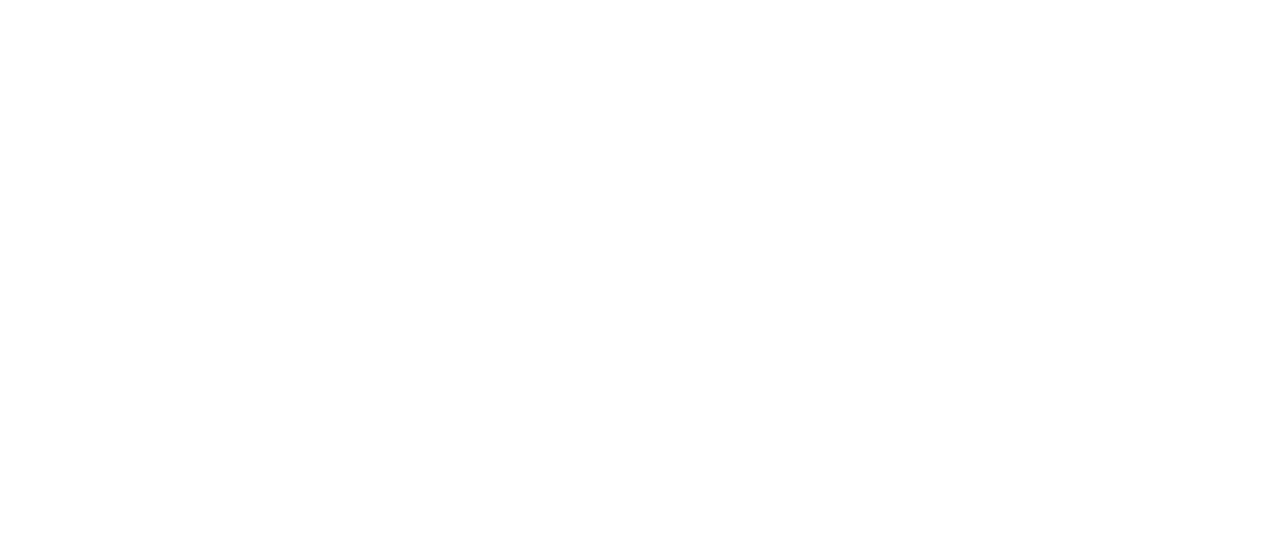
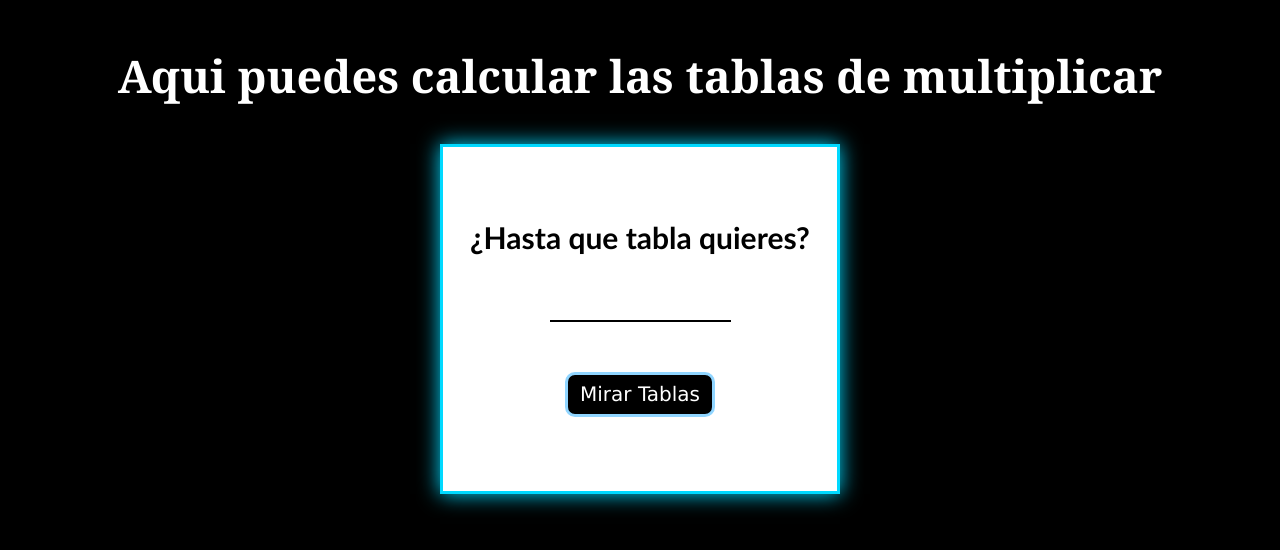
Before and after one commit to Nemexis017/praticaCiclo, a plain HTML site: page index.html in a window 1280 px wide. Drawn offline with Linux system fonts and the light colour scheme.

Commit message:
Formulario_numero

```diff
--- a/css/style.css
+++ b/css/style.css
@@ -5,8 +5,17 @@ Fecha de creacion: 10/06/2023
 Hora: 9:17 pm
 */
 
+input[type="number"]::-webkit-outer-spin-button,input[type="number"]::-webkit-inner-spin-button {
+    -webkit-appearance: none;
+    margin: 0;
+}
+
 *{
     box-sizing: border-box;
+}
+
+body{
+    background-color: #000000;
 }
 
 .contenedor{
@@ -21,4 +30,65 @@ Hora: 9:17 pm
 .caja-hija{
     display: inline-block;
     width: 220px;
+    color: #ffffff;
 }
+
+.formulario{
+    display: flex;
+    justify-content: center;
+    width: inherit;
+}
+
+/* ************ titulo **************** */
+
+.titulo{
+    color: #ffffff;
+    text-align: center;
+    font-size: 30px;
+    font-family: Cambria, Cochin, Georgia, Times, 'Times New Roman', serif;
+}
+
+.formulario-hijo{
+    display: flex;
+    justify-content: center;
+    align-items: center;
+    flex-direction: column;
+    background-color: #ffffff;
+    border: 3px solid #00d9ff;
+    box-shadow: 0px 0px 20px #00d9ff;
+    width: 400px;
+    height: 350px;
+}
+
+.formulario-hijo:hover{
+    border: 4px solid #b300ff;
+    box-shadow: 0px 0px 25px #b300ff;
+}
+
+.label-tablas{
+    margin: 8px;
+    font-family: 'Gill Sans', 'Gill Sans MT', Calibri, 'Trebuchet MS', sans-serif;
+    font-size: 30px;
+    font-weight: bold;
+}
+
+.caja-numero{
+    margin: 40px;
+    text-align: center;
+    border: none;
+    border-bottom: 2px solid #000000;
+    outline: none;
+}
+
+.button-tablas{
+    font-size: 20px;
+    width: 150px;
+    height: 45px;
+    margin: 10px;
+    border-radius: 10px;
+    border: 3px solid #90d5ff;
+    background-color: #000000;
+    color: #ffffff;
+    font-family: Verdana;
+    font-weight: 500;
+}
--- a/index.html
+++ b/index.html
@@ -9,6 +9,16 @@
 <body>
     <div class="contenedor">
         <div class="caja-madre">
+            <div class="titulo">
+                <h2>Aqui puedes calcular las tablas de multiplicar</h2>
+            </div>
+            <div class="formulario">
+                <div class="formulario-hijo">
+                    <label for="txtNumeroTabla" class="label-tablas">¿Hasta que tabla quieres?</label>
+                    <input type="number" name="txtNumeroTabla" id="txtNumeroTabla" class="caja-numero">
+                    <button type="button" class="button-tablas">Mirar Tablas</button>
+                </div>
+            </div>
             <div class="caja-hija"></div>
         </div>
     </div>
--- a/js/main.js
+++ b/js/main.js
@@ -0,0 +1,6 @@
+/*
+Titulo: Tablas de multiplicar
+Autor: Jesus Fernando Carvajal Anacona
+Fecha de creacion: 10/06/2023
+Hora: 9:17 pm
+*/
```
